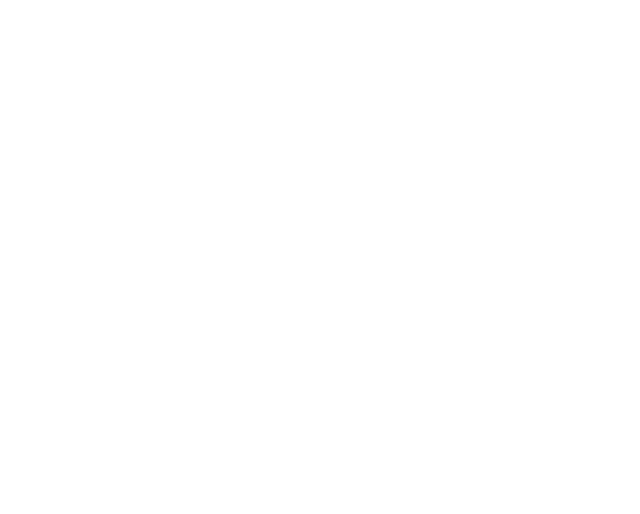
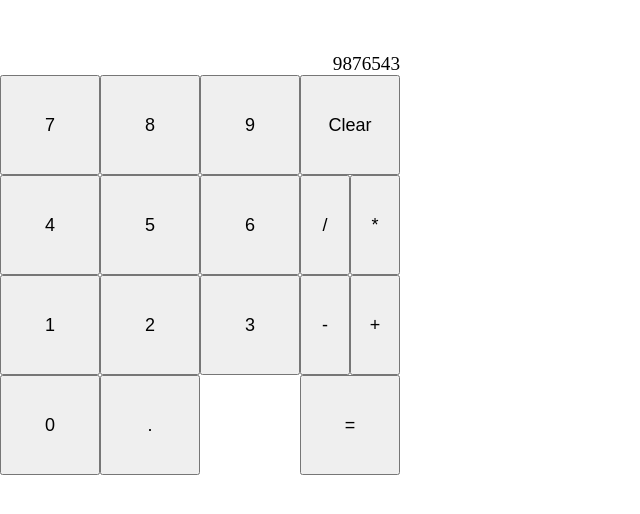
Before and after one commit to CJKbarts/calculator, a plain HTML site: page index.html in a window 1280 px wide. Shown: the whole page, without its empty margins (0-640 px from the left). Drawn offline with Linux system fonts and the light colour scheme.

Commit message:
Add calculator template html and style

```diff
--- a/index.html
+++ b/index.html
@@ -8,7 +8,55 @@
 </head>
 <body>
     <div class="header"></div>
-    <div class="main"></div>
+    <div class="main">
+        <div class="calculatorBase">
+            <div class="display">
+                9876543
+            </div>
+            <div class="buttons">
+                <div class="digitButtons grid">
+                    <div class="row">
+                        <button class="digit">7</button>
+                        <button class="digit">8</button>
+                        <button class="digit">9</button>
+                    </div>
+
+                     <div class="row">
+                        <button class="digit">4</button>
+                        <button class="digit">5</button>
+                        <button class="digit">6</button>
+                    </div>
+
+                     <div class="row">
+                        <button class="digit">1</button>
+                        <button class="digit">2</button>
+                        <button class="digit">3</button>
+                    </div>
+
+                     <div class="row">
+                        <button class="digit">0</button>
+                        <button class="digit">.</button>
+                    </div>
+                </div>
+
+                <div class="tools grid">
+                    <button class="clearButton">Clear</button>
+                    <div class="operatorButtons grid">
+                        <div class="row">
+                            <button class="operator">/</button>
+                            <button class="operator">*</button>
+                        </div>
+
+                        <div class="row">
+                            <button class="operator">-</button>
+                            <button class="operator">+</button>
+                        </div>
+                    </div>
+                    <button class="equalsButton">=</button>
+                </div>
+            </div>
+        </div>
+    </div>
     <div class="footer"></div>
     <script src="script.js"></script>
 </body>
--- a/style.css
+++ b/style.css
@@ -0,0 +1,46 @@
+* {
+    margin: 0;
+    padding: 0;
+    box-sizing: border-box;
+}
+
+/* Header */
+
+/* Main */
+
+.display{
+    display: flex;
+    justify-content: end;
+    align-items: end;
+    height: 75px;
+    width: 400px;
+    font-size: larger;
+}
+
+.buttons{
+    display: flex;
+}
+
+.grid, .row{
+    display: flex;
+}
+
+.digitButtons{
+    flex-direction: column;
+    width: 300px;
+    height: 400px;
+}
+
+
+.tools, .operatorButtons{
+    flex-direction: column;
+    width: 100px;
+}
+
+button{
+    width: 100px;
+    height: 100px;
+    font-size: large;
+}
+
+/* Footer */
```
